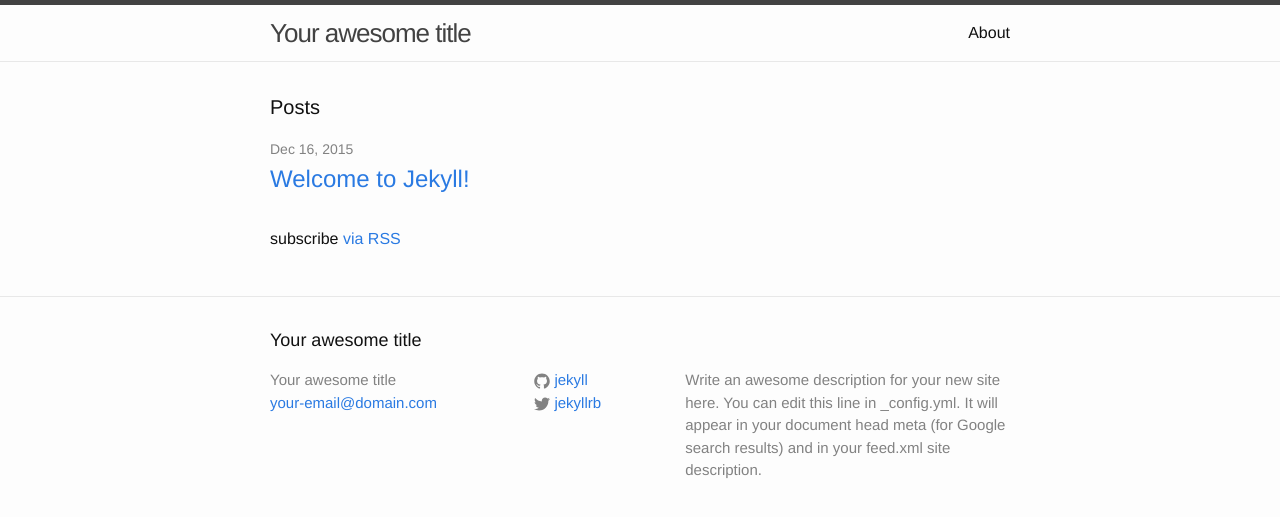
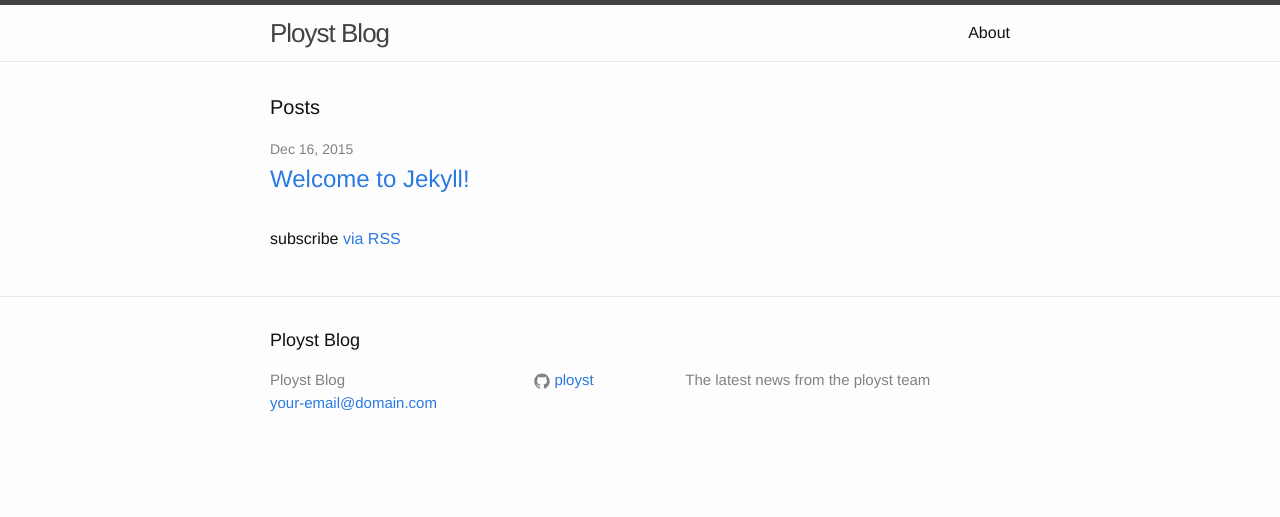
Before and after one commit to ployst/ployst.github.io, a Jekyll site: the page built from index.html, in a window 1280 px wide. Shown: the top 517 px of the page. Built offline with Jekyll 4.4.1, drawn with Linux system fonts in a browser that asks for light colours.

Commit message:
Update config to be more accurate.

```diff
--- a/_config.yml
+++ b/_config.yml
@@ -6,16 +6,13 @@
 # 'jekyll serve'. If you change this file, please restart the server process.
 
 # Site settings
-title: Your awesome title
+title: Ployst Blog
 email: your-email@domain.com
-description: > # this means to ignore newlines until "baseurl:"
-  Write an awesome description for your new site here. You can edit this
-  line in _config.yml. It will appear in your document head meta (for
-  Google search results) and in your feed.xml site description.
+description: The latest news from the ployst team
 baseurl: "" # the subpath of your site, e.g. /blog
-url: "http://yourdomain.com" # the base hostname & protocol for your site
-twitter_username: jekyllrb
-github_username:  jekyll
+url: "http://blog.ployst.com" # the base hostname & protocol for your site
+twitter_username:
+github_username:  ployst
 
 # Build settings
 markdown: kramdown
```
